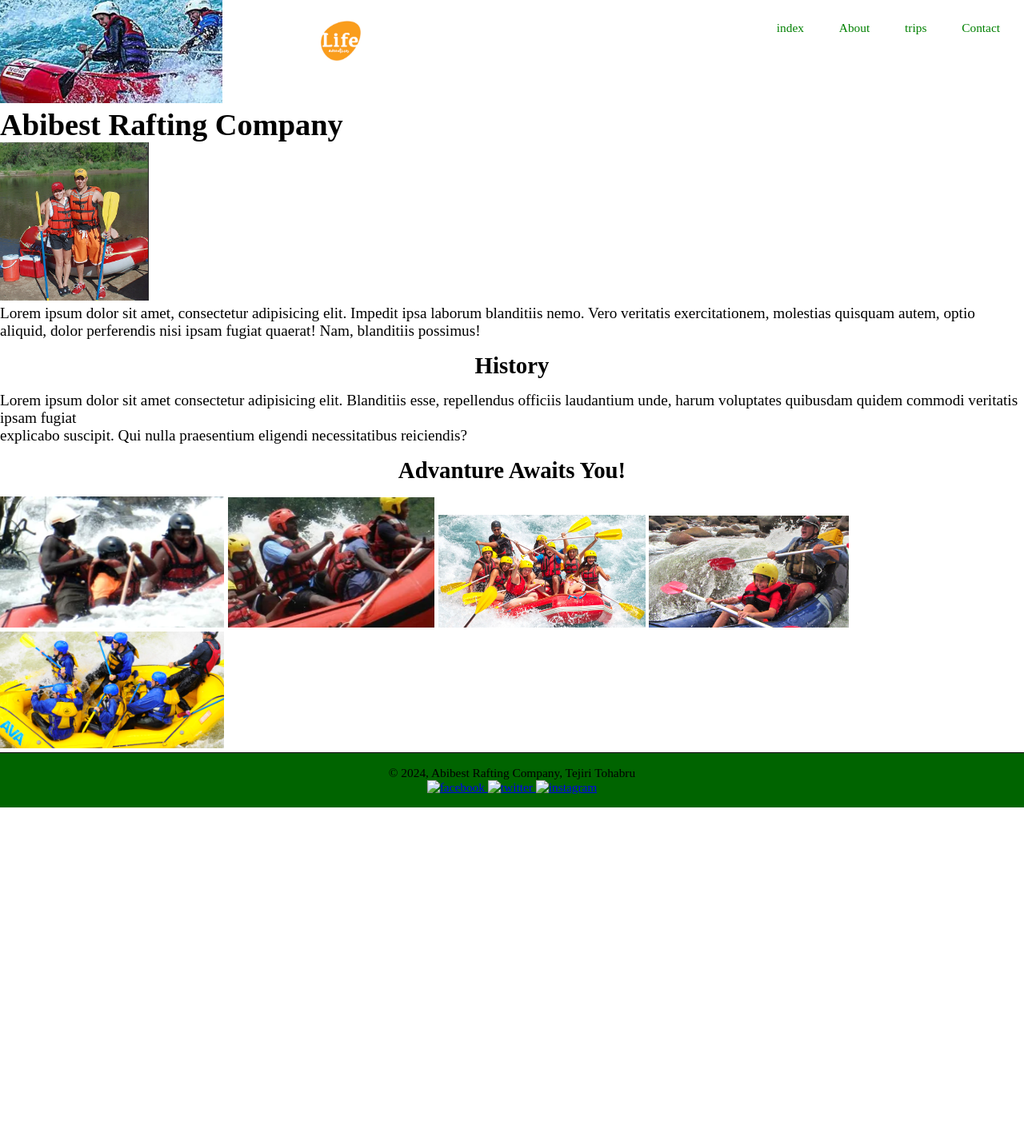
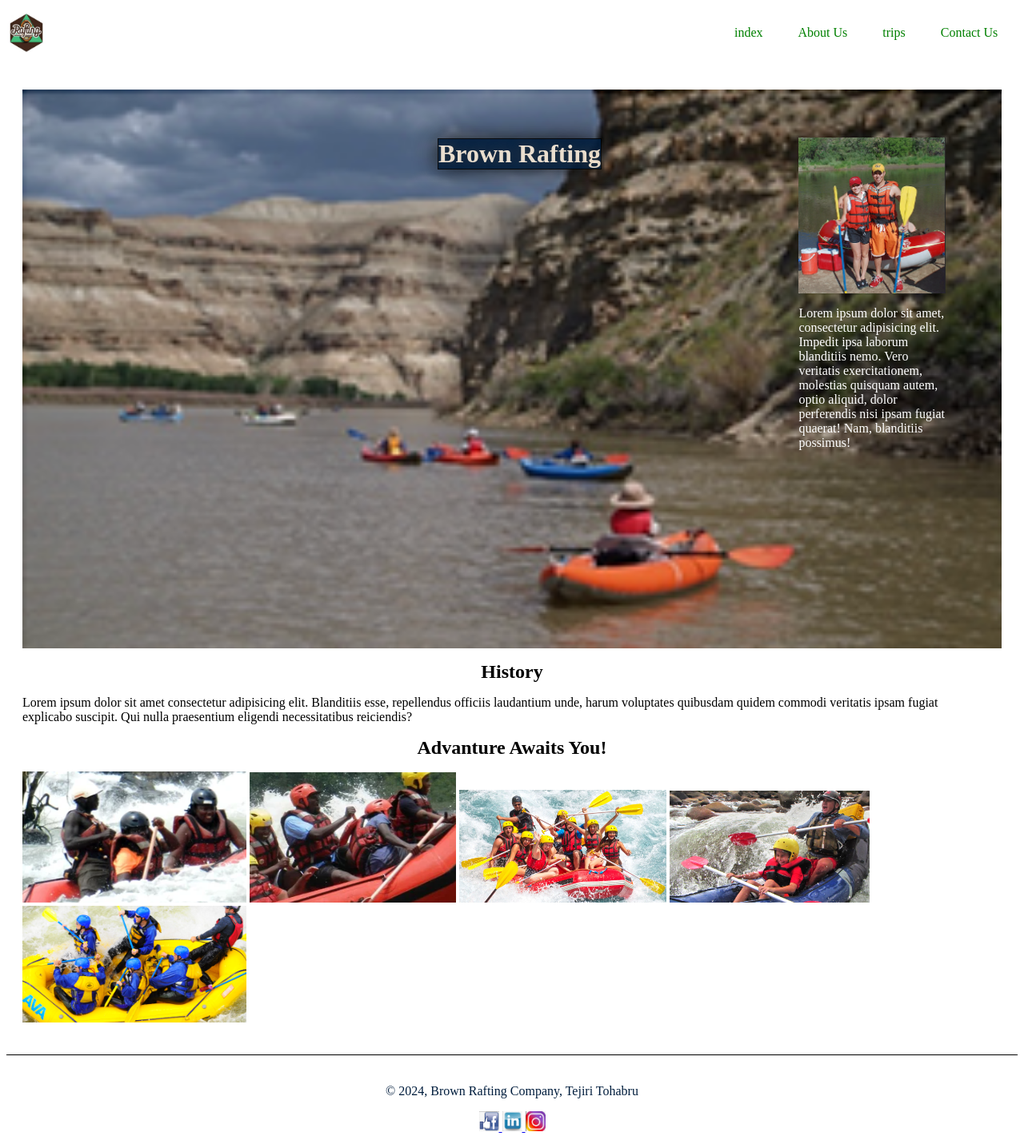
Before and after one commit to tejiritohabru/wdd130, a plain HTML site: page wwr/about.html in a window 1280 px wide. Shown: the whole page at 80% size. Before the commit the page ends 1010 px from the top, so only its background shows below. Drawn offline with Linux system fonts and the light colour scheme.

Commit message:
i added some images and more line of cose to the about and rafting css

```diff
--- a/week03/overlay.html
+++ b/week03/overlay.html
@@ -7,13 +7,12 @@
     <title>Tejiri Tohabru | White Water Rafting></title>
     <meta name="description" content="A White Water Rafting homepage">
     <meta name="author" content="Tejiri Tohabru">
-    <link rel="preconnect" href="">
     <link rel="stylesheet" href="styles/overlay.css">
 </head>
-<main></main>
+<main>
 	<h2>CSS Layout: Position Absolute</h2>
 	<div class="herodiv">
-		<img src="http://loremflickr.com/700/300/brazil" alt="Kitten placeholder image" width="850" height="300">
+		<img src="hero12.png" alt="Kitten placeholder image" width="850" height="300">
 		<section class="stats">
 			<h3>Brazil</h3>
 			<p>Language: <span id="lan">Portuguese</span></p>
@@ -24,3 +23,17 @@
 </main>
 <footer>Footer Content in Fixed Position with bottom set at 0 pixels.</footer>
 </html>
+
+
+
+
+footer {
+	position: fixed;
+	bottom: 0;
+	margin: 1rem;
+	border-top: 1px solid #000;
+	padding: 0.5rem;
+	color: navy;
+	font-weight: 700;
+	font-style: italic;
+}
--- a/wwr/about.html
+++ b/wwr/about.html
@@ -7,23 +7,29 @@
         <title>Tejiri Tohabru | White Water Rafting></title>
         <meta name="description" content="A White Water Rafting homepage">
         <meta name="author" content="Tejiri Tohabru">
-        <link rel="stylesheet" href="styles/style2.css">
+        <link rel="stylesheet" href="styles/rafting.css">
+
+        <link rel="preconnect" href="https://fonts.googleapis.com">
+        <link rel="preconnect" href="https://fonts.gstatic.com" crossorigin>
+        <link href="https://fonts.googleapis.com/css2?family=EB+Garamond:ital,wght@0,400..800;1,400..800&family=Roboto:ital,wght@0,100;0,300;0,400;0,500;0,700;0,900;1,100;1,300;1,400;1,500;1,700;1,900&display=swap" rel="stylesheet">
+
     </head>
+    <body>
     <header>
-        <img src="images/logo.png" width="50" height="50" alt="">
+        <img src="images/brownrafting-logo.jpeg" width="50" height="50" alt="">
         <nav>
             <ul class="navigation">
                 <a href="#">index</a>
-                <a href="http://127.0.0.1:5500/about.html">About</a>
-                <a href="http://127.0.0.1:5500/store_loction.html">trips</a>
-                <a href="http://127.0.0.1:5500/contact.html">Contact</a>
+                <a href="#">About Us</a>
+                <a href="#">trips</a>
+                <a href="#">Contact Us</a>
             </ul>
         </nav>
     </header>
     <main>
-        <div class="Hero">
-            <img src="images/bighero1.png" alt="">
-            <h1>Abibest Rafting Company</h1>
+        <div class="hero">
+            <img src="images/about-sample.png" alt="">
+            <h1>Brown Rafting</h1>
             <article>
                 <img src="images/pic.png" alt="">
                 <p>Lorem ipsum dolor sit amet, consectetur adipisicing elit. Impedit ipsa laborum blanditiis nemo. Vero veritatis exercitationem, molestias quisquam autem, optio aliquid, dolor perferendis nisi ipsam fugiat quaerat! Nam, blanditiis possimus!</p>
@@ -43,19 +49,20 @@
         </section>
     </main>
     <footer>
-        <p>© 2024, Abibest Rafting Company, Tejiri Tohabru</p>
+        <p>© 2024, Brown Rafting Company, Tejiri Tohabru</p>
         <nav class="sociallinks">
             <a href="https://facebook.com">
-                <img src="../wwr/images/Colored_Facebook3_svg-128.webp" alt="facebook">
+                <img src="images/facebook.png" alt="facebook" width="25" height="25">
             </a>
-            <a href="https://twitter.com">
-                <img src="../wwr/images/1_Twitter4_colored_svg-128.webp" alt="twitter">
+            <a href="https://linkedin.com">
+                <img src="images/linkedin.png" alt="twitter" width="25" height="25">
             </a>
             <a href="https://instagram.com">
-                <img src="../wwr/images/instagram.webp" alt="instagram">
+                <img src="images/instagram.png" alt="instagram" width="25" height="25">
             </a>
         </nav>
     </nav>
         </nav>
     </footer>
+    </body>
     </html>
--- a/wwr/styles/rafting.css
+++ b/wwr/styles/rafting.css
@@ -1,66 +1,83 @@
 :root {
-    --heading-background-color: #f06;
-    --heading-text-color: #333;
-    --heading-font: 'montserrat', Helvetica, sans-serif;
-    --padding: 1rem;
-    --border: 1px solid rgba(0,0,0,0.1);
-}
-body {
-    font-family: 'Times New Roman', serif;
-    font-size: 1.2em;
-    color: black;
-    background: white;
+    --heading-background-color: #FFFFFF;
+    --heading-text-color: #001D3D;
+    --heading-font: 'Roboto', 'EB Garamond';
+    --padding: 20px;
+    --border: 1px #D0CDC8;
 }
 header {
+	margin: 1rem auto 0;
+	display: flex;
+    grid-gap: 800px;
+    border: var(--border);
+}
+navigation {
+    background-color: var(--heading-background-color);
+    text-align: right;
+    color: var(--heading-text-color);
+}
+.navigation a {
+	color: green;
+	padding: var(--padding);
+	text-decoration: solid;
+}
+main {
+    width: auto;
 	margin: 1rem auto;
-	display: grid;
-	grid-template-columns: 120px 1fr 2fr;
-	align-items: center;
-	border-bottom: 1px solid black;
-	max-width: 1000px;
+	background-color: var(--heading-background-color);
+	padding: var(--padding);
+	border: var(--border);
 }
-nav {
-    background-color: steelblue;
-    padding: 10px;
+h2 {
+    margin: 1rem;
+    font-size: 1.5em;
+    color: black;
+    text-align: center;
 }
-nav a {
-    color: white;
-    display: block;
-    padding: 20px;
-}
-.hero {
+
+
+.hero img {
     display: block;
     width: 100%;
     height: auto;
 }
-
-{
-    margin: 0;
-    padding: 0;
-    box-sizing: border-box;
+.hero {
+    margin: 10px auto;
+    position: relative;
 }
 
-* {
-    margin: 0;
-    padding: 0;
-    box-sizing: border-box;
+article {
+	position: absolute;
+    top: 40px;
+	right: 500px;
+	padding: var(--padding);
+    width: 15%;
+    height: 10%;
+    bottom: 25px;
+	right: 50px;
+    color: #FFFFFF;
+    text-align: left;
 }
 
-body {
-    font-family: 'Times New Roman', serif;
-    font-size: 1.2em; /* 1.2em*/
-    color: black;
-    background: white;
+h1 {
+	text-shadow: 0 0 15px #333;
+	border-bottom: 1px solid #001D3D;
+    position: absolute;
+    top: 40px;
+    right: 500px;
+    color: antiquewhite;
+    background: var(--heading-text-color);
+    border: 1px solid #000;
+    box-shadow: 0 0 30px #111;
+	opacity: 0.9;
 }
-header {
-	margin: 1rem auto 0;
-	display: flex;
-    grid-template-columns: 1fr 1fr 2fr;
-	align-items: flex;
-    padding: 10px;
-	max-width: 1500px;
-    color: darkgreen;
-    font-size: 0.8em;
-    grid-gap: 1000px;
-    float: right;
+
+footer {
+    width: 650px;
+    text-align: center;
+    color: var(--heading-text-color);
+    border-top: 1px solid #000;
+	width: auto;
+    padding: var(--padding);
+    background-color: var(--heading-background-color);
 }
```
Also changed, not shown: week02/wireframe.html (added, +23 -0 lines), styles/styles.css (line endings or trailing spaces), week03/hero12.png (added), wwr/images/about-sample.png (added), wwr/images/brownrafting-logo.jpeg (added), wwr/images/facebook.png (added), wwr/images/instagram.png (added), wwr/images/linkedin.png (added), wwr/images/logo.png (deleted), wwr/images/logo2.png (deleted), 1 other file.
